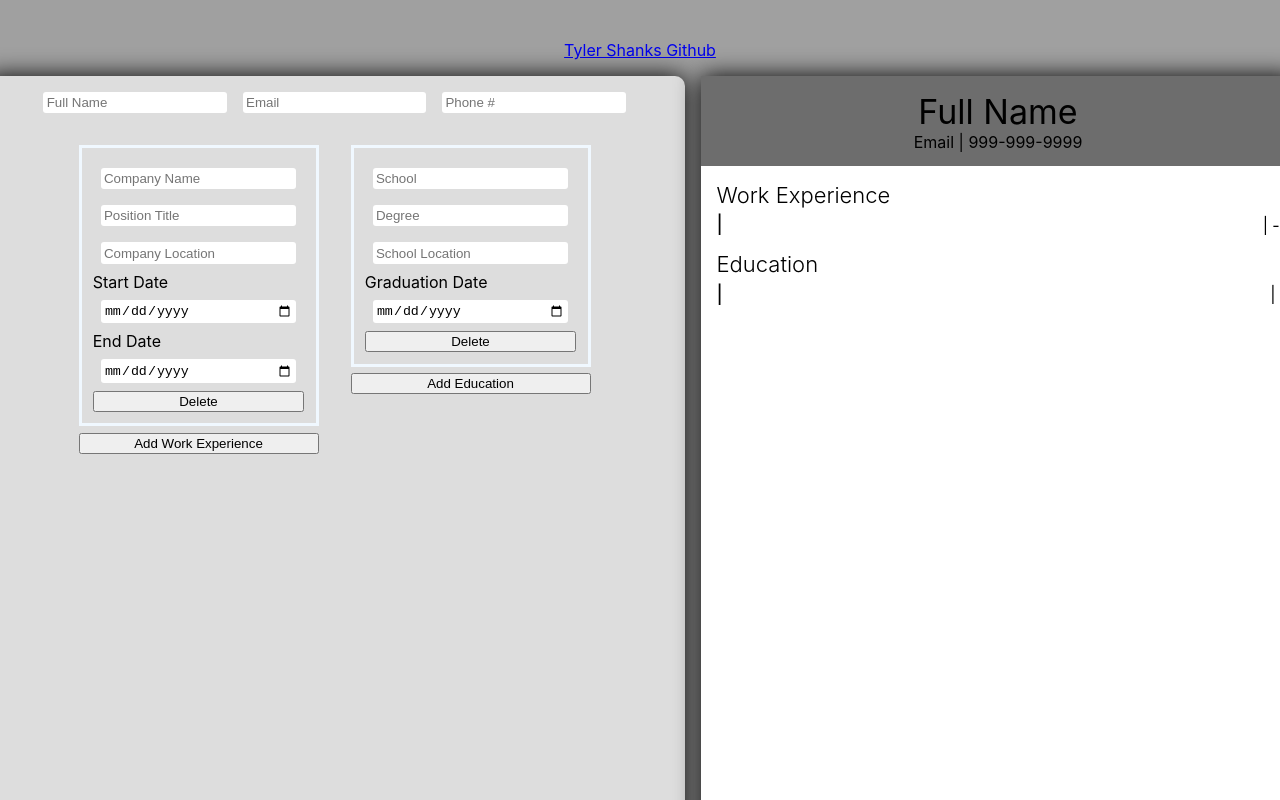
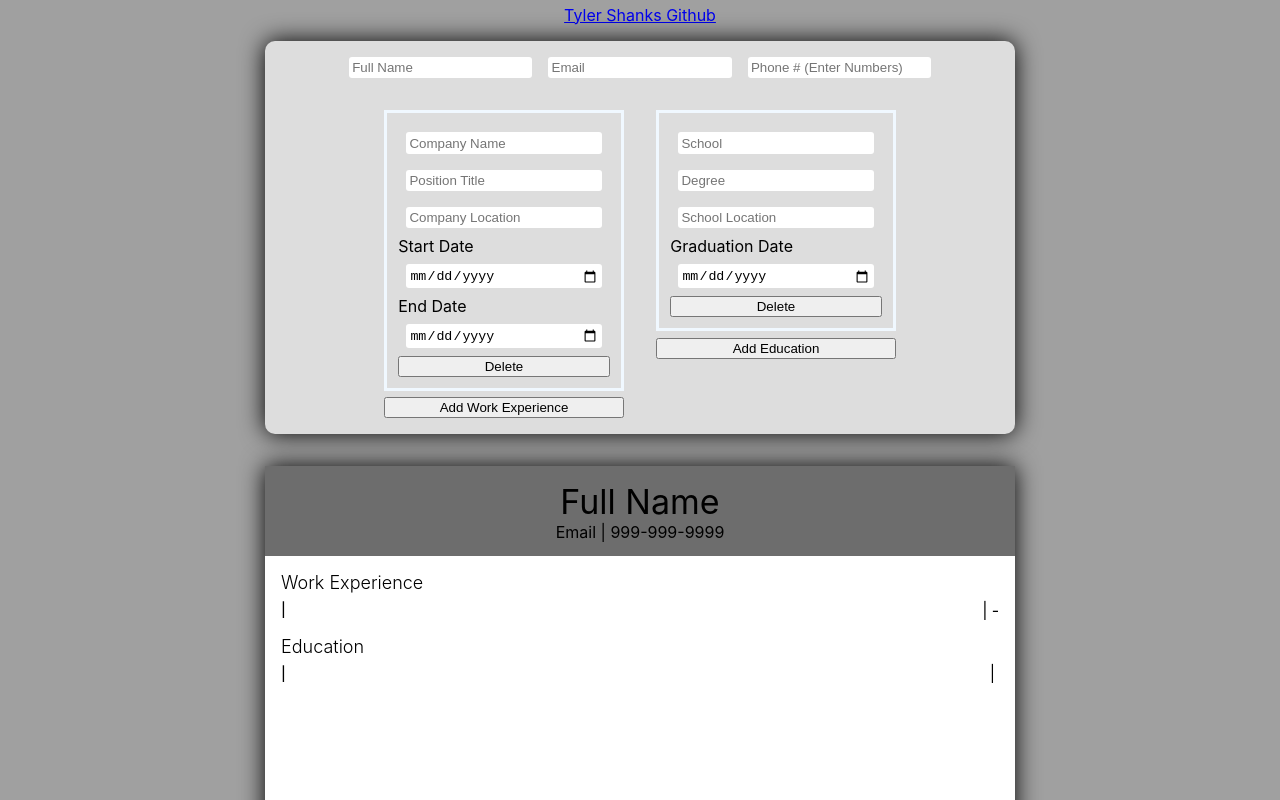
Before and after one commit to tylershanks/cv-application, a React (Create React App) app: page / in a window 1280 px wide. Shown: the top 800 px of the page. Built offline with nearby package versions, Linux system fonts and the light colour scheme.

Commit message:
added some functionality to the inputs. also fixed css, it should be more rigid and added wrapping.

```diff
--- a/src/App.js
+++ b/src/App.js
@@ -22,7 +22,7 @@ class App extends Component {
       personalInfo: {
         fullName: 'Full Name',
         email: 'Email',
-        phoneNumber: '999-999-9999',
+        phoneNumber: '9999999999',
         spacingLine: ' | ',
       },
 
@@ -67,6 +67,23 @@ class App extends Component {
         [event.target.id]: value,
       },
     }));
+  };
+
+  changeHandlerPersonalInfoNumber = (event) => {
+    event.persist();
+    const re = /^[0-9\b]+$/;
+
+    const value = event.target.value;
+
+    if (event.target.value === '' || re.test(event.target.value)) {
+    // Changes the state without breaking anything that is already there
+      this.setState((prevState) => ({
+        personalInfo: {
+          ...prevState.personalInfo,
+          [event.target.id]: value,
+        },
+      }));
+    }
   };
 
   // Work Experience
@@ -156,6 +173,7 @@ class App extends Component {
             <PersonalInfo
               personalInfo={this.state.personalInfo}
               onChange={this.changeHandlerPersonalInfo}
+              onChangeNumber={this.changeHandlerPersonalInfoNumber}
             />
 
             {/* Forms */}
--- /dev/null
+++ b/src/components/DateAdjust.js
@@ -0,0 +1,51 @@
+/* eslint-disable react/prop-types */
+// eslint-disable-next-line no-unused-vars
+import React from 'react';
+
+export const adjustedDate = (originalDate) => {
+  const formattedMonth = originalDate.substr(5, 2);
+  const formattedYear = originalDate.substr(0, 4);
+
+  // 0123456789
+  // yyyy-mm-dd
+
+  if (formattedMonth === '01') {
+    const formattedDate = 'Jan ' + formattedYear;
+    return formattedDate;
+  } else if (formattedMonth === '02') {
+    const formattedDate = 'Feb ' + formattedYear;
+    return formattedDate;
+  } else if (formattedMonth === '03') {
+    const formattedDate = 'Mar ' + formattedYear;
+    return formattedDate;
+  } else if (formattedMonth === '04') {
+    const formattedDate = 'Apr ' + formattedYear;
+    return formattedDate;
+  } else if (formattedMonth === '05') {
+    const formattedDate = 'May ' + formattedYear;
+    return formattedDate;
+  } else if (formattedMonth === '06') {
+    const formattedDate = 'Jun ' + formattedYear;
+    return formattedDate;
+  } else if (formattedMonth === '07') {
+    const formattedDate = 'Jul ' + formattedYear;
+    return formattedDate;
+  } else if (formattedMonth === '08') {
+    const formattedDate = 'Aug ' + formattedYear;
+    return formattedDate;
+  } else if (formattedMonth === '09') {
+    const formattedDate = 'Sept ' + formattedYear;
+    return formattedDate;
+  } else if (formattedMonth === '10') {
+    const formattedDate = 'Oct ' + formattedYear;
+    return formattedDate;
+  } else if (formattedMonth === '11') {
+    const formattedDate = 'Nov ' + formattedYear;
+    return formattedDate;
+  } else if (formattedMonth === '12') {
+    const formattedDate = 'Dec ' + formattedYear;
+    return formattedDate;
+  } else {
+    return originalDate;
+  }
+};
--- a/src/components/EducationSectionCVEntry.js
+++ b/src/components/EducationSectionCVEntry.js
@@ -1,5 +1,6 @@
 /* eslint-disable react/prop-types */
 import React from 'react';
+import {adjustedDate} from './DateAdjust';
 
 const EducationSectionCVEntry = (props) => {
   const EducationSectionCVEntry = props.educationEntry.map((entry, index) =>
@@ -15,7 +16,7 @@ const EducationSectionCVEntry = (props) => {
         {props.educationEntry[index].schoolLocation}
         {props.personalInfo.spacingLine}</div>
       <div className='schoolGraduationDateResume'>
-        {props.educationEntry[index].schoolGraduationDate}
+        {adjustedDate( props.educationEntry[index].schoolGraduationDate)}
       </div>
     </div>,
   );
--- a/src/components/EducationSectionForm.js
+++ b/src/components/EducationSectionForm.js
@@ -15,7 +15,7 @@ const EducationSectionForm = (props) => {
       <input
         placeholder='Degree'
         name='schoolDegree'
-        maxLength='14'
+        maxLength='20'
         id={index}
         value={props.educationEntry[index].schoolDegree}
         onChange={props.onChange}
@@ -23,7 +23,7 @@ const EducationSectionForm = (props) => {
       <input
         placeholder='School Location'
         name='schoolLocation'
-        maxLength='14'
+        maxLength='20'
         id={index}
         value={props.educationEntry[index].schoolLocation}
         onChange={props.onChange}
--- a/src/components/PersonalInfoCVSide.js
+++ b/src/components/PersonalInfoCVSide.js
@@ -1,5 +1,6 @@
 /* eslint-disable react/prop-types */
 import React from 'react';
+import {adjustedPhoneNumber} from './PhoneNumberAdjust';
 
 const PersonalInfoCVSide = (props) => (
   <div className='personalInfoResume'>
@@ -9,7 +10,7 @@ const PersonalInfoCVSide = (props) => (
     <div className='emailPhoneNumber'>
       {props.personalInfo.email}
       {props.personalInfo.spacingLine}
-      {props.personalInfo.phoneNumber}
+      {adjustedPhoneNumber(props.personalInfo.phoneNumber)}
     </div>
   </div>
 );
--- /dev/null
+++ b/src/components/PhoneNumberAdjust.js
@@ -0,0 +1,11 @@
+/* eslint-disable react/prop-types */
+// eslint-disable-next-line no-unused-vars
+import React from 'react';
+
+export const adjustedPhoneNumber = (originalNumber) => {
+  const areaCode = originalNumber.substr(0, 3);
+  const secondThree = originalNumber.substr(3, 3);
+  const lastFour = originalNumber.substr(6, 4);
+  const finalAdjusted = areaCode + '-' + secondThree + '-' + lastFour;
+  return finalAdjusted;
+};
--- a/src/components/WorkExperienceCVEntry.js
+++ b/src/components/WorkExperienceCVEntry.js
@@ -1,11 +1,11 @@
 /* eslint-disable react/prop-types */
 import React from 'react';
+import {adjustedDate} from './DateAdjust';
 
 const WorkExperienceCVEntry = (props) => {
   const workExperienceFormList = props.workExperienceEntry.map((entry, index) =>
     <div className='workExperienceEntry' key={index} id={index}>
       <div className='companyNameResume'>
-        {/* eslint-disable-next-line max-len*/}
         {props.workExperienceEntry[index].companyName}
         {props.personalInfo.spacingLine}
       </div>
@@ -17,9 +17,9 @@ const WorkExperienceCVEntry = (props) => {
         {props.personalInfo.spacingLine}
       </div>
       <div className='companyStartFinishResume'>
-        {props.workExperienceEntry[index].companyStartDate}
+        {adjustedDate(props.workExperienceEntry[index].companyStartDate)}
         {props.workExperienceEntry[index].spacingDash}
-        {props.workExperienceEntry[index].companyEndDate}
+        {adjustedDate(props.workExperienceEntry[index].companyEndDate)}
       </div>
     </div>,
   );
--- a/src/components/WorkExperienceForm.js
+++ b/src/components/WorkExperienceForm.js
@@ -27,7 +27,7 @@ const workExperienceForm = (props) => {
         id={index}
         value={props.workExperienceEntry[index].companyLocation}
         type='text'
-        maxLength='14'
+        maxLength='20'
         onChange={props.onChange}
       />
                 Start Date
--- a/src/components/personalInfo.js
+++ b/src/components/personalInfo.js
@@ -20,13 +20,12 @@ const PersonalInfo = (props) => (
       onChange={props.onChange}
     />
     <input
-      placeholder='Phone #'
+      placeholder='Phone # (Enter Numbers)'
       id='phoneNumber'
       type='tel'
-      pattern='[0-9]{3}-[0-9]{3}-[0-9]{4}'
-      maxLength='12'
+      maxLength='10'
       // eslint-disable-next-line react/prop-types
-      onChange={props.onChange}
+      onChange={props.onChangeNumber}
     />
   </div>
 );
--- a/src/styles/index.css
+++ b/src/styles/index.css
@@ -11,7 +11,7 @@ body {
   align-items: center;
   justify-content: center;
   margin: 0;
-  min-height: 90vh;
+  min-height: 80vh;
   background-color: rgb(160, 160, 160);
 }
 
@@ -33,6 +33,7 @@ code {
   display: flex;
   justify-content: center;
   width: 100%;
+  flex-wrap: wrap;
 }
 
 input{
@@ -49,16 +50,15 @@ input{
 }
 
 .githubLink {
-  margin-bottom: 1rem;
+  margin-top: 0.3rem;
 }
 
 /* Entry Side Stuff */
 
 .entrySide {
   background-color: #ddd;
-  width: 50%;
-  min-width: 700px;
-  margin-right: 1rem;
+  min-width: 750px;
+  margin: 1rem;
   border-radius: 10px;
 
   display: flex;
@@ -118,9 +118,10 @@ input{
   display: flex;
   flex-direction: column;
   background-color: rgb(255, 255, 255);
-  min-width: 595px;
+  min-width: 750px;
   height: 770px;
   filter: drop-shadow(0 0 0.75rem black);
+  margin: 1rem;
 
 }
 
@@ -146,7 +147,7 @@ input{
   margin-right: 1rem;
 }
 .workExperienceSectionTitle {
-  font-size: 22px;
+  font-size: 18px;
   font-weight: 300;
 }
 
@@ -159,7 +160,7 @@ input{
 .companyNameResume {
   /*background-color: blanchedalmond;*/
   font-weight: 500;
-  font-size: 18px;
+  font-size: 14px;
 }
 .positionTitleResume {
   /*background-color: rgb(218, 139, 22);*/
@@ -184,7 +185,7 @@ input{
   margin-right: 1rem;
 }
 .educationSectionTitle {
-  font-size: 22px;
+  font-size: 18px;
   font-weight: 300;
 }
 
@@ -197,7 +198,7 @@ input{
 .schoolNameResume {
   /*background-color: blanchedalmond;*/
   font-weight: 500;
-  font-size: 18px;
+  font-size: 14px;
 }
 .schoolDegreeResume {
   /*background-color: rgb(218, 139, 22);*/
```
